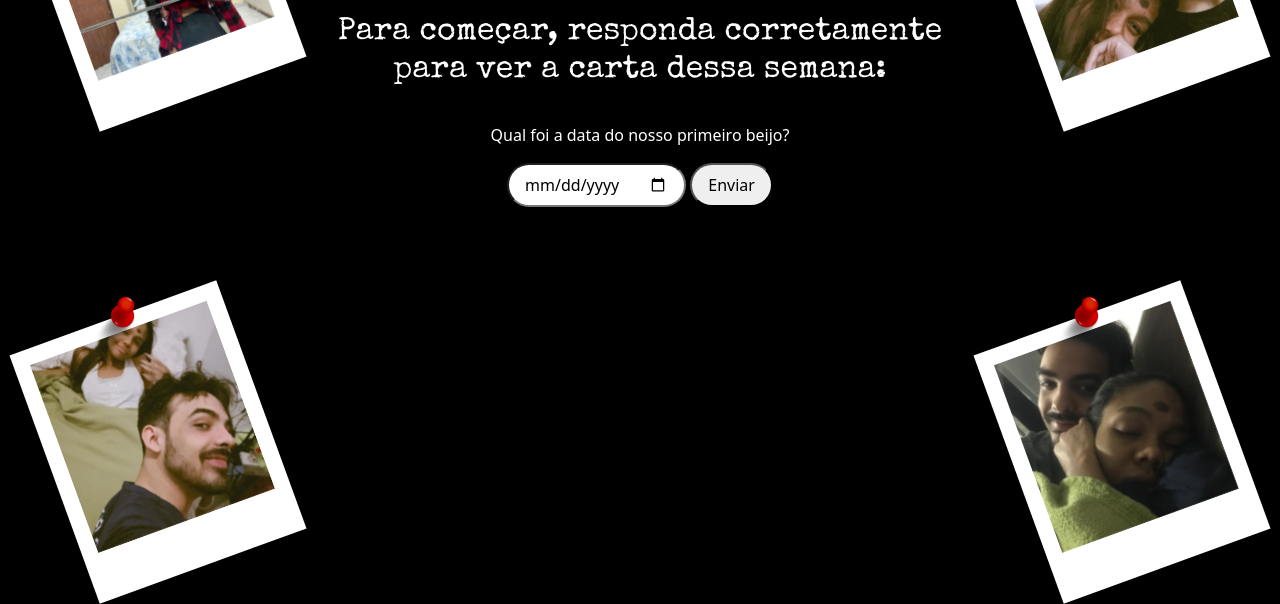
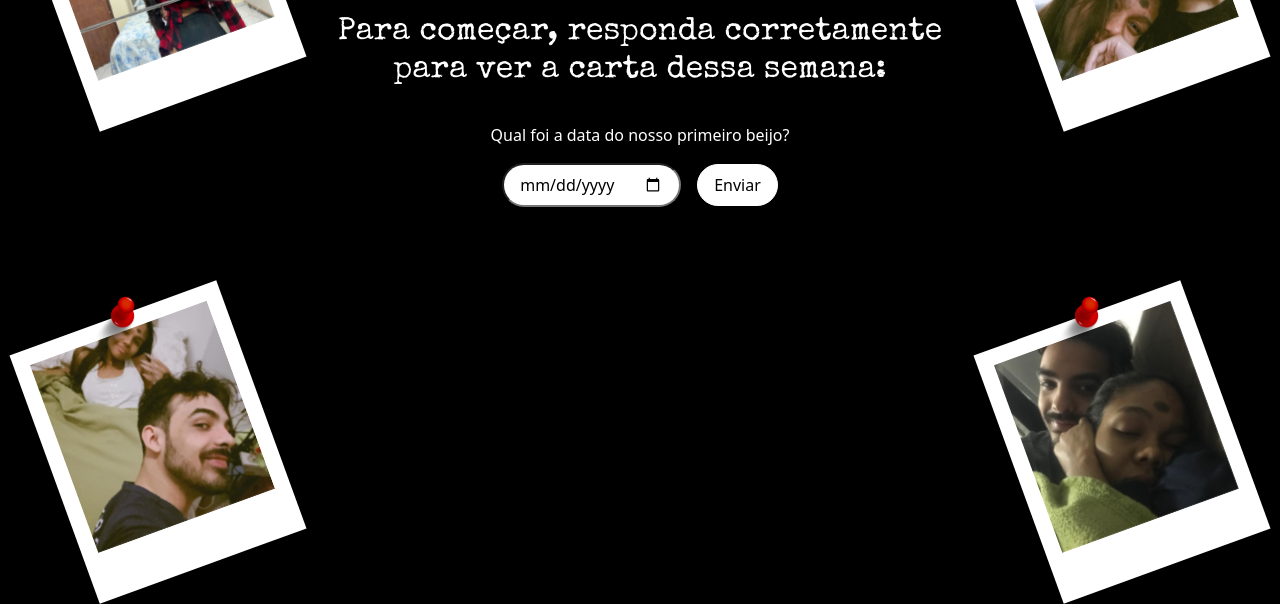
Before and after one commit to dantmam/cartas-semanais, a plain HTML site: page index.html in a window 1280 px wide. Shown: the part 210-814 px from the top of the page. Drawn offline with nearby package versions, Linux system fonts and the light colour scheme.

Commit message:
css e form

```diff
--- a/index.html
+++ b/index.html
@@ -66,8 +66,11 @@
         </h2>
         <form id="formulario">
           <label for="data">Qual foi a data do nosso primeiro beijo?</label>
-          <input type="date" id="data" required />
-          <input type="submit" value="Enviar" />
+          <div class="form-group">
+            <input type="date" id="data" required />
+            <input type="submit" value="Enviar" />
+          </div>
+
         </form>
 
         <div id="loading">
--- a/style.css
+++ b/style.css
@@ -24,13 +24,29 @@ h1, h2 {
 form {
     text-align: center;
 }
+.form-group {
+    display: flex;
+    align-items: center;
+    justify-content: center;
+    gap: 1rem;
+}
 label {
     display: block;
     margin-bottom: 1rem;
 }
 input {
     border-radius: 900px;
-    padding: .5rem 1rem;
+    padding: .5rem 1rem !important;
+    &[type='submit'] {
+      background-color: #fff;
+      color: #000;
+      border: 1px solid #fff;
+      transition: all 500ms;
+        &[type='submit']:hover {
+            background-color: #000;
+            color: #fff;
+        }
+    }
 }
 .fotos {
     width: 220px;
@@ -113,7 +129,7 @@ input {
     color: red;
 }
 #mensagem.verde {
-    color: green;
+    color: rgb(2, 207, 2);
 }
 .check {
     font-size: 30px;
@@ -170,6 +186,8 @@ input {
     }
     .secao-de-entrada {
         width: 100%;
+        padding-bottom: 12rem;
+        position: relative;
     }
     #loading {
         padding: 0 1rem;
@@ -186,4 +204,7 @@ input {
     .carta {
         margin-bottom: 2rem;
     }
+    #mensagem {
+        backdrop-filter: blur(20.119815826416016px);
+    }
 }
```
